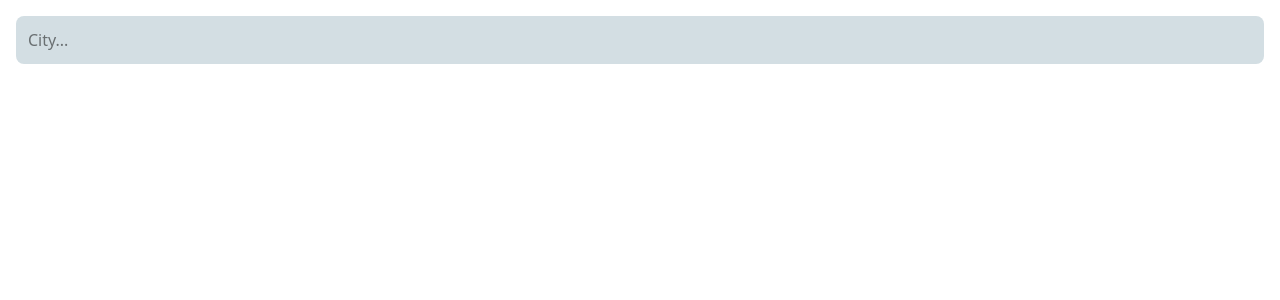
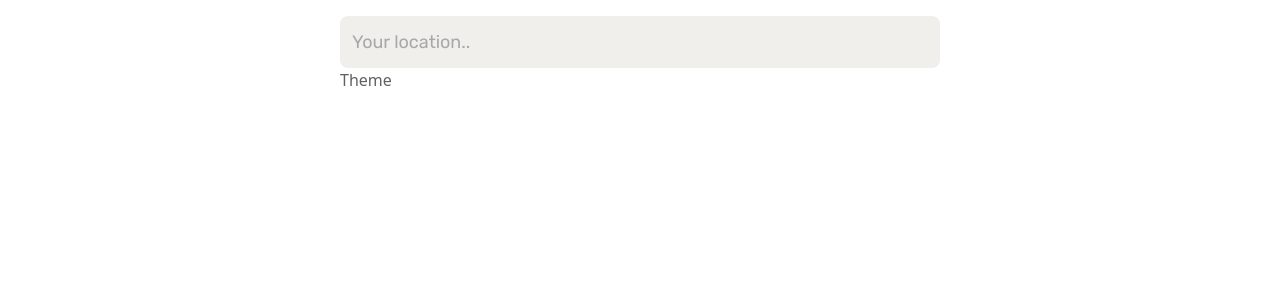
Before and after one commit to SerhiiRomaniukWD/weather-app, a React (Vite) app: page / in a window 1280 px wide. Shown: the top 300 px of the page. Built offline with nearby package versions, Linux system fonts and the light colour scheme.

Commit message:
implemented theme toggler

```diff
--- a/src/App.tsx
+++ b/src/App.tsx
@@ -2,9 +2,17 @@ import { MainLayout } from "./components/MainLayout";
 import { SearchBar } from "./components/SearchBar";
 
 function App() {
+	const toggleTheme = () => {
+		document.documentElement.classList.toggle("dark");
+	};
+
 	return (
 		<MainLayout>
 			<SearchBar />
+
+			<button type="button" className="cursor-pointer" onClick={toggleTheme}>
+				Theme
+			</button>
 		</MainLayout>
 	);
 }
--- a/src/components/ItemLayout.tsx
+++ b/src/components/ItemLayout.tsx
@@ -5,5 +5,9 @@ type Props = {
 };
 
 export const ItemLayout: FC<Props> = ({ children }) => {
-	return <div className="bg-item-light p-3 rounded-lg">{children}</div>;
+	return (
+		<div className="bg-item-light dark:bg-item-dark p-3 rounded-lg">
+			{children}
+		</div>
+	);
 };
--- a/src/components/MainLayout.tsx
+++ b/src/components/MainLayout.tsx
@@ -5,5 +5,9 @@ type Props = {
 };
 
 export const MainLayout: FC<Props> = ({ children }) => {
-	return <main className="p-4 h-screen bg-bg">{children}</main>;
+	return (
+		<main className="flex justify-center p-4 h-screen dark:bg-black text-text-grey">
+			<div className="w-full max-w-[600px]">{children}</div>
+		</main>
+	);
 };
--- a/src/components/SearchBar.tsx
+++ b/src/components/SearchBar.tsx
@@ -6,7 +6,11 @@ export const SearchBar: FC = () => {
 	return (
 		<ItemLayout>
 			<form>
-				<input type="text" placeholder="City..." />
+				<input
+					className="font-rubik w-full outline-none text-lg"
+					type="text"
+					placeholder="Your location.."
+				/>
 			</form>
 		</ItemLayout>
 	);
--- a/src/index.css
+++ b/src/index.css
@@ -4,12 +4,15 @@
 /* Tailwindcss */
 @import "tailwindcss";
 
+@custom-variant dark (&:where(.dark, .dark *));
+
 @theme {
 	/* colors */
 	--color-black: #202020;
 	--color-main-bg: #f0f4f5;
-	--color-main-bg: #f0f4f5;
-	--color-item-light: #d3dee3;
+	--color-item-light: #F1EFEC;
+	--color-item-dark: #323233;
+	--color-text-grey: #616161;
 
 	/* fonts */
 	--font-rubik: "Rubik", sans-serif;
```
